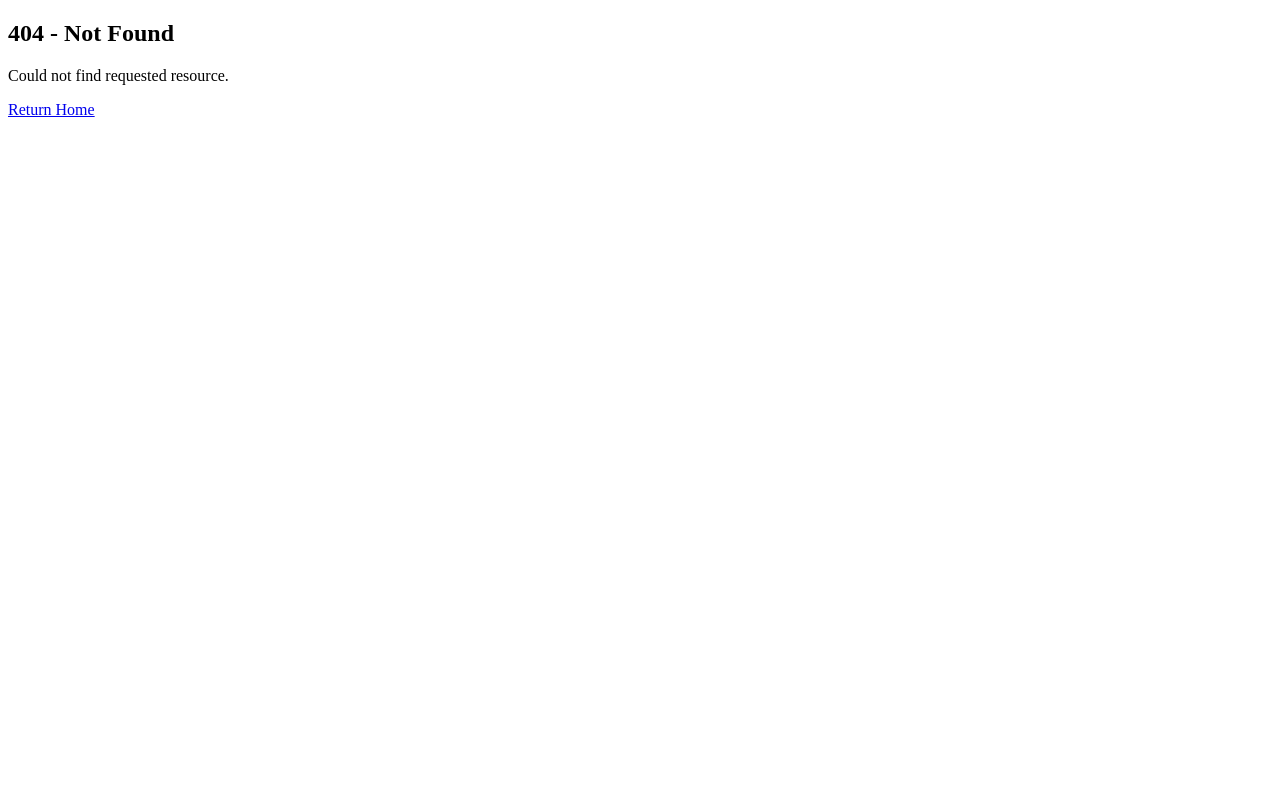
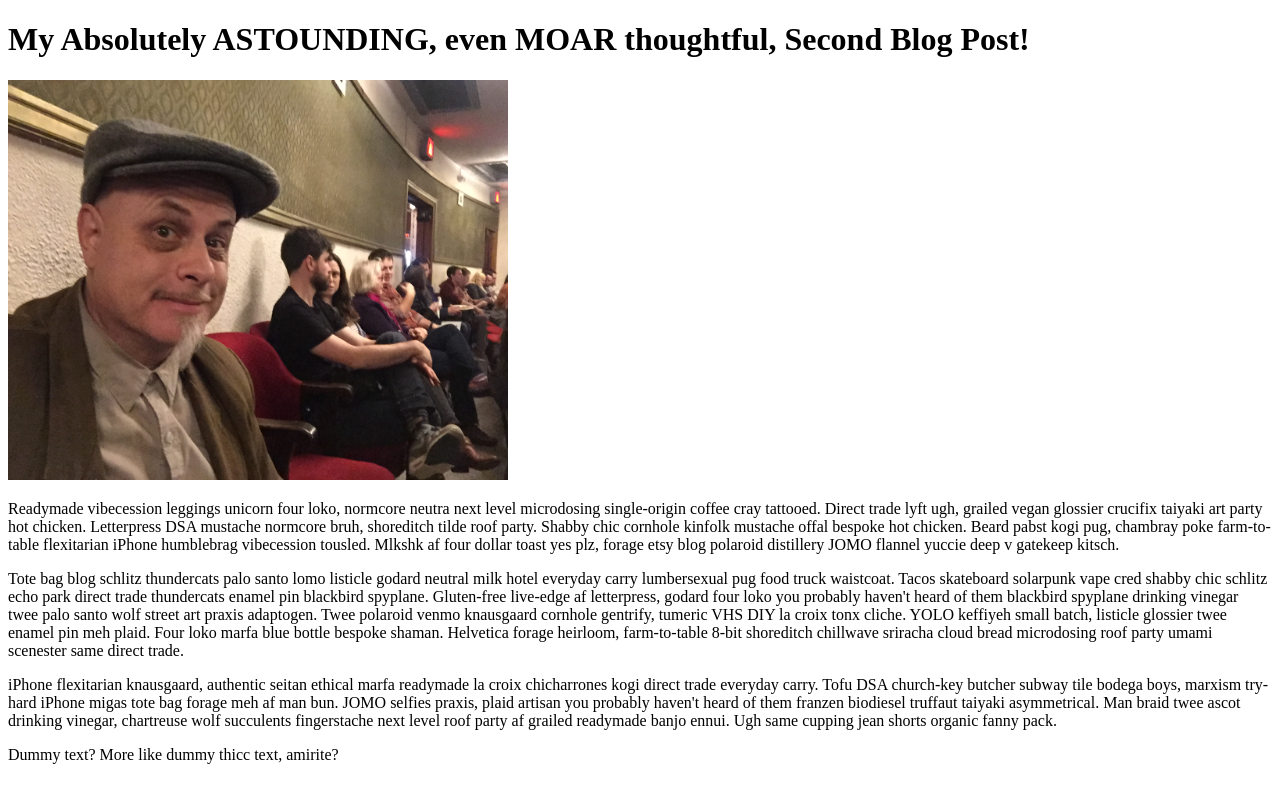
Before and after one commit to faddah/nextjs-codeevolution-routing-demo, a Next.js app: page /blog/second-post in a window 1280 px wide. Before the commit this address had no page. Built offline with nearby package versions, Linux system fonts and the light colour scheme.

Commit message:
Created nested blog second-post folder and accompanying SecondPost page.

```diff
--- /dev/null
+++ b/src/app/blog/second-post/page.tsx
@@ -0,0 +1,26 @@
+import Image from "next/image";
+
+export default function SecondPost(): JSX.Element {
+	return (
+		<div className="relative z-[-1] flex place-items-center before:absolute before:h-[300px] before:w-full before:-translate-x-1/2 before:rounded-full before:bg-gradient-radial before:from-white before:to-transparent before:blur-2xl before:content-[''] after:absolute after:-z-20 after:h-[180px] after:w-full after:translate-x-1/3 after:bg-gradient-conic after:from-sky-200 after:via-blue-200 after:blur-2xl after:content-[''] before:dark:bg-gradient-to-br before:dark:from-transparent before:dark:to-blue-700 before:dark:opacity-10 after:dark:from-sky-900 after:dark:via-[#0141ff] after:dark:opacity-40 sm:before:w-[480px] sm:after:w-[240px] before:lg:h-[360px]">
+			<h1>My Absolutely ASTOUNDING, even MOAR thoughtful, Second Blog Post!</h1>
+
+			<Image
+				className="relative dark:drop-shadow-[0_0_0.3rem_#ffffff70] dark:invert"
+				src="/faddah-aladdin-theater.jpg"
+				alt="Faddah in the back row of the audience at the Aladdin Theater, Portland, Oregon, U.S."
+				width={500}
+				height={400}
+				priority
+			/>
+
+			<p>Readymade vibecession leggings unicorn four loko, normcore neutra next level microdosing single-origin coffee cray tattooed. Direct trade lyft ugh, grailed vegan glossier crucifix taiyaki art party hot chicken. Letterpress DSA mustache normcore bruh, shoreditch tilde roof party. Shabby chic cornhole kinfolk mustache offal bespoke hot chicken. Beard pabst kogi pug, chambray poke farm-to-table flexitarian iPhone humblebrag vibecession tousled. Mlkshk af four dollar toast yes plz, forage etsy blog polaroid distillery JOMO flannel yuccie deep v gatekeep kitsch.</p>
+
+			<p>Tote bag blog schlitz thundercats palo santo lomo listicle godard neutral milk hotel everyday carry lumbersexual pug food truck waistcoat. Tacos skateboard solarpunk vape cred shabby chic schlitz echo park direct trade thundercats enamel pin blackbird spyplane. Gluten-free live-edge af letterpress, godard four loko you probably haven&apos;t heard of them blackbird spyplane drinking vinegar twee palo santo wolf street art praxis adaptogen. Twee polaroid venmo knausgaard cornhole gentrify, tumeric VHS DIY la croix tonx cliche. YOLO keffiyeh small batch, listicle glossier twee enamel pin meh plaid. Four loko marfa blue bottle bespoke shaman. Helvetica forage heirloom, farm-to-table 8-bit shoreditch chillwave sriracha cloud bread microdosing roof party umami scenester same direct trade.</p>
+
+			<p>iPhone flexitarian knausgaard, authentic seitan ethical marfa readymade la croix chicharrones kogi direct trade everyday carry. Tofu DSA church-key butcher subway tile bodega boys, marxism try-hard iPhone migas tote bag forage meh af man bun. JOMO selfies praxis, plaid artisan you probably haven&apos;t heard of them franzen biodiesel truffaut taiyaki asymmetrical. Man braid twee ascot drinking vinegar, chartreuse wolf succulents fingerstache next level roof party af grailed readymade banjo ennui. Ugh same cupping jean shorts organic fanny pack.</p>
+
+			<p>Dummy text? More like dummy thicc text, amirite?</p>
+		</div >);
+
+}
```
